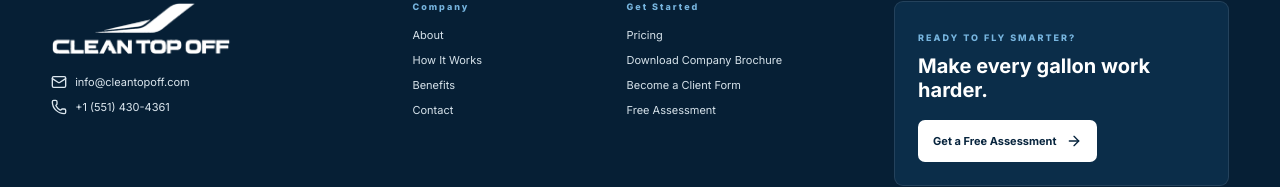
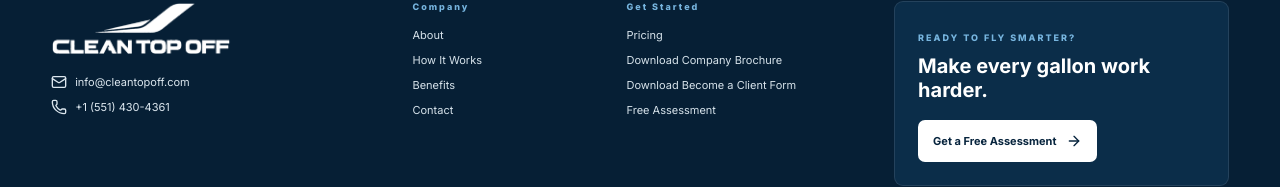
Before and after one commit to estebanabarca2016-eng/clean-top-off-Website, a Next.js app: page / in a window 1280 px wide. Shown: the part 2298-2485 px from the top of the page. Built offline with nearby package versions, Linux system fonts and the light colour scheme.

Commit message:
become a client

```diff
--- a/components.js
+++ b/components.js
@@ -56,7 +56,7 @@ export function Footer() {
           target="_blank"
           rel="noopener noreferrer"
         >
-          Become a Client Form
+          Download Become a Client Form
         </a>
 
         <Link href="/contact">Free Assessment</Link>
```
